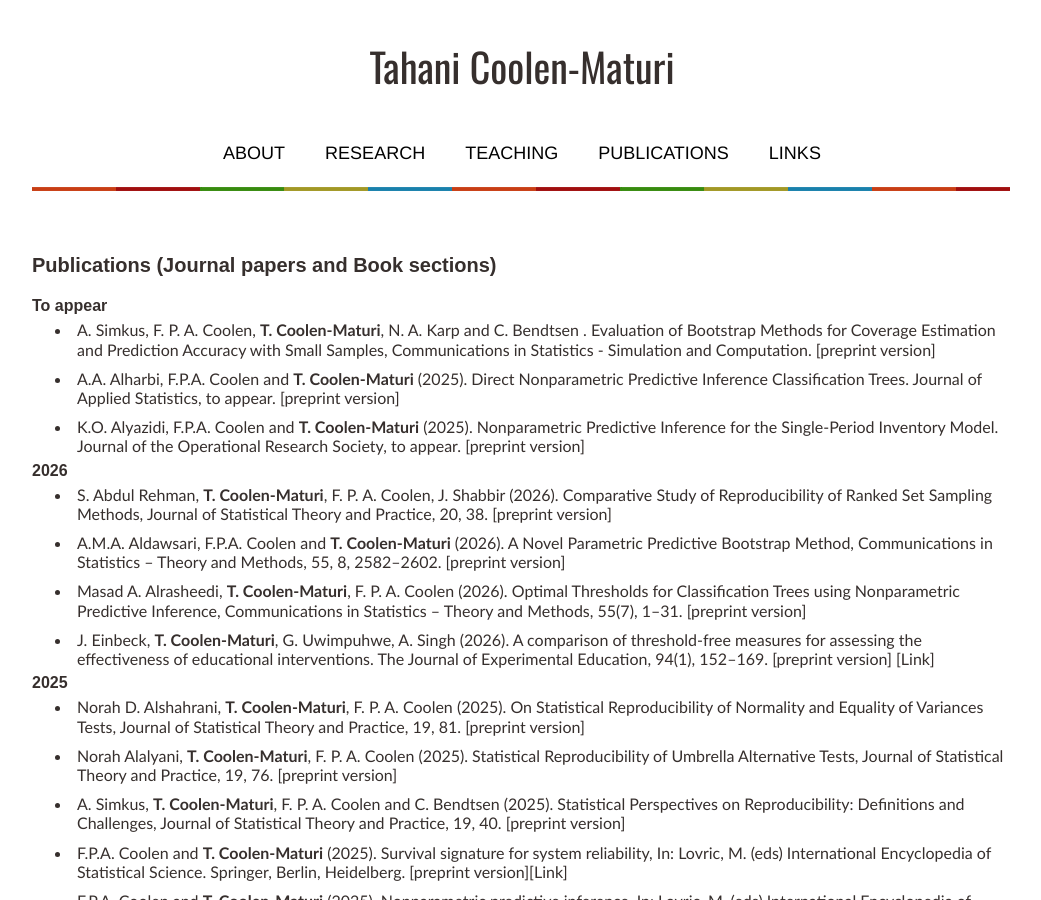
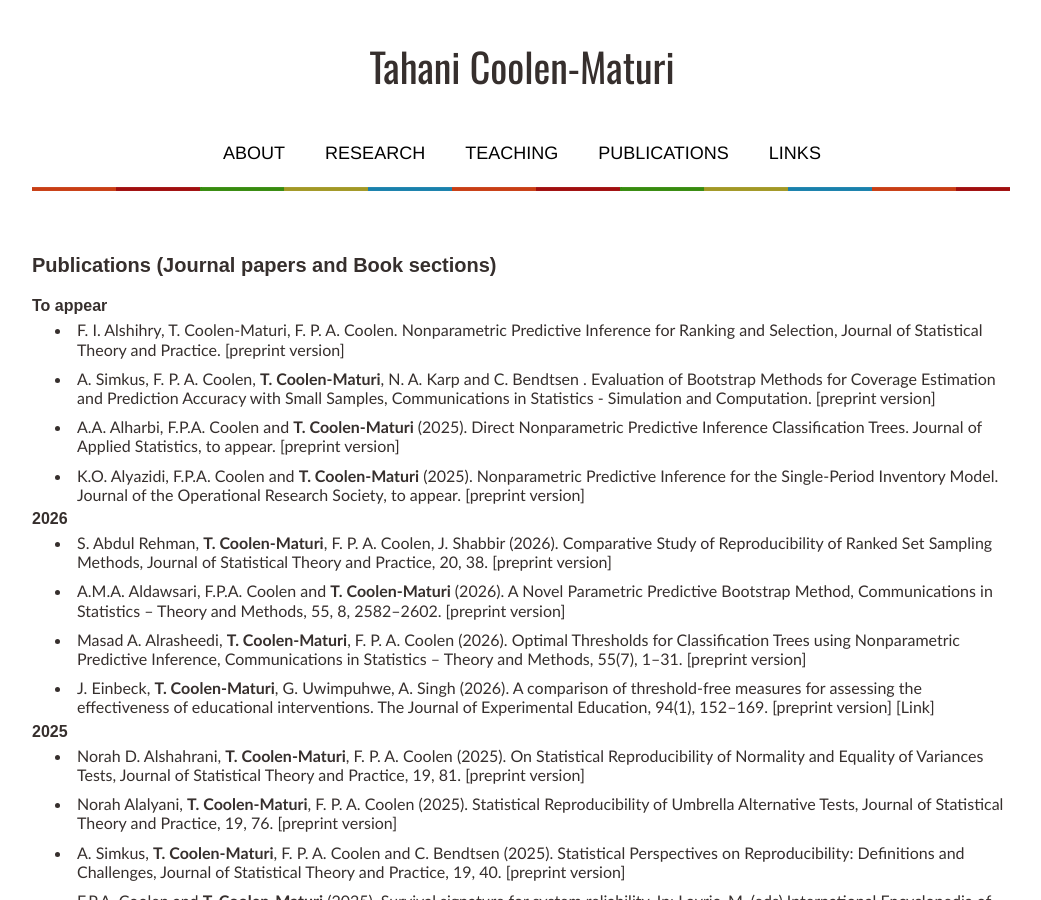
Before and after one commit to tmaturi/tahanimaturi, a Jekyll site: the page built from publications.md, in a window 1280 px wide and 900 px high. Shown: the whole window, without its empty margins (119-1160 px from the left). Built offline with Jekyll 4.4.1, drawn with Linux system fonts in a browser that asks for light colours; our own code applies the rules of GitHub Pages for plain Markdown files.

Commit message:
Update publications.md

```diff
--- a/publications.md
+++ b/publications.md
@@ -9,7 +9,7 @@ title: Publications
 ### To appear
 
 
-
+- F. I.  Alshihry, T. Coolen-Maturi, F. P. A. Coolen. Nonparametric Predictive Inference for Ranking and Selection, Journal of Statistical Theory and Practice. [[preprint version](pdfs/Fatimah_Paper1_rev.pdf){:target="_blank"}]
 
 - A. Simkus, F. P. A. Coolen, **T. Coolen-Maturi**, N. A. Karp and C. Bendtsen . Evaluation of  Bootstrap Methods for Coverage Estimation and Prediction Accuracy with Small Samples, Communications in Statistics - Simulation and Computation. [[preprint version](pdfs/Andrea_Bootstrap_Small_Samples.pdf){:target="_blank"}]
 
```
